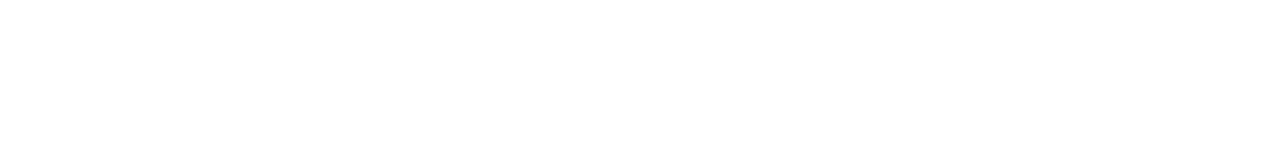
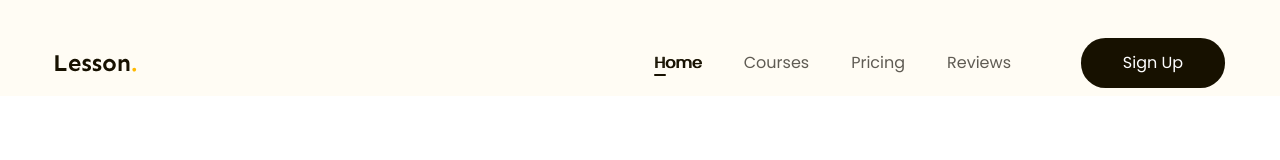
Before and after one commit to ThanhLongx/html-project-02, a plain HTML site: page index.html in a window 1280 px wide. Drawn offline with Linux system fonts and the light colour scheme.

Commit message:
folder-02

```diff
--- a/assets/css/styles.css
+++ b/assets/css/styles.css
@@ -0,0 +1,93 @@
+* {
+    box-sizing: border-box;
+}
+
+html {
+    font-size: 62.5%;
+}
+
+body {
+    font-size: 1.6rem;
+    font-family: "Poppins", sans-serif;
+}
+
+/* common */
+
+.main-content {
+    width: 1170px;
+    max-width: calc(100% - 48px);
+    margin-left: auto;
+    margin-right: auto;
+}
+
+a {
+    text-decoration: none;
+}
+
+.btn {
+    display: flex;
+    align-items: center;
+    justify-content: center;
+    min-width: 118px;
+    padding: 17px 21px;
+    font-size: 1.6rem;
+    color: #ffffff;
+    background: #171100;
+    border-radius: 24.5px;
+}
+/* header */
+
+.header {
+    background: #fffcf4;
+}
+
+.fixed {
+    position: sticky;
+    top: -28px;
+}
+
+.header-body {
+    display: flex;
+    align-items: center;
+    padding: 38px 0 8px;
+}
+
+.header-nav {
+    margin-left: auto;
+}
+
+.header-list {
+    display: flex;
+}
+
+.header-list_item a {
+    position: relative;
+    padding: 8px 21px;
+    font-size: 1.6rem;
+    color: #5f5b53;
+}
+.header-list_item a:hover,
+.header-list_item--active a {
+    text-shadow: 1px 0 0 currentColor;
+    color: #171100;
+}
+
+.header-list_item--active a::after {
+    position: absolute;
+    content: "";
+    display: inline-block;
+    width: 12px;
+    height: 2px;
+    left: 21px;
+    bottom: 6px;
+    background: #171100;
+    border-radius: 1px;
+}
+
+.btn--signup {
+    min-width: 144px;
+}
+
+.action {
+    margin-left: 49px;
+}
--- a/index.html
+++ b/index.html
@@ -6,7 +6,50 @@
         <meta name="viewport" content="width=device-width, initial-scale=1.0" />
         <title>F8 project 02</title>
         <link rel="stylesheet" href="./assets/css/reset.css" />
+        <link rel="preconnect" href="https://fonts.googleapis.com" />
+        <link rel="preconnect" href="https://fonts.gstatic.com" crossorigin />
+        <link
+            href="https://fonts.googleapis.com/css2?family=Poppins:ital,wght@0,400;0,500;0,600;0,700;1,400&family=Sen:wght@400;700&display=swap"
+            rel="stylesheet"
+        />
         <link rel="stylesheet" href="./assets/css/styles.css" />
     </head>
-    <body></body>
+    <body>
+        <main style="height: 2000px">
+            <header class="header fixed">
+                <div class="main-content">
+                    <div class="header-body">
+                        <img
+                            src="./assets/img/logo.svg"
+                            alt="Lesson."
+                            class="header-img"
+                        />
+
+                        <nav class="header-nav">
+                            <ul class="header-list">
+                                <li
+                                    class="header-list_item header-list_item--active"
+                                >
+                                    <a href="!#">Home</a>
+                                </li>
+                                <li class="header-list_item">
+                                    <a href="!#">Courses</a>
+                                </li>
+                                <li class="header-list_item">
+                                    <a href="!#">Pricing</a>
+                                </li>
+                                <li class="header-list_item">
+                                    <a href="!#">Reviews</a>
+                                </li>
+                            </ul>
+                        </nav>
+
+                        <div class="action">
+                            <a href="!#" class="btn btn--signup">Sign Up</a>
+                        </div>
+                    </div>
+                </div>
+            </header>
+        </main>
+    </body>
 </html>
```
Also changed, not shown: assets/img/logo.svg (added), 1 other file.
